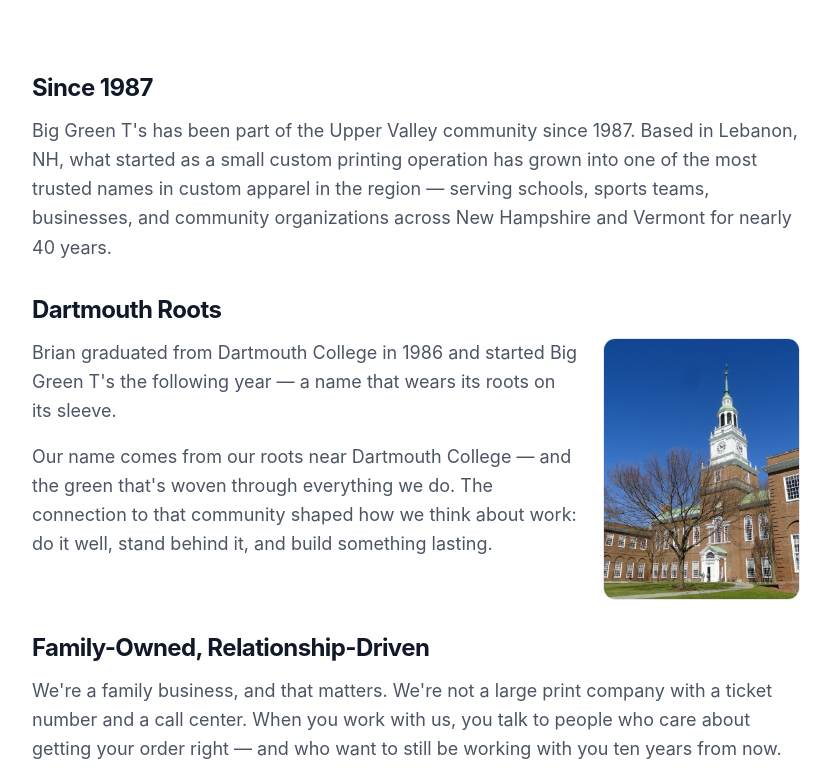
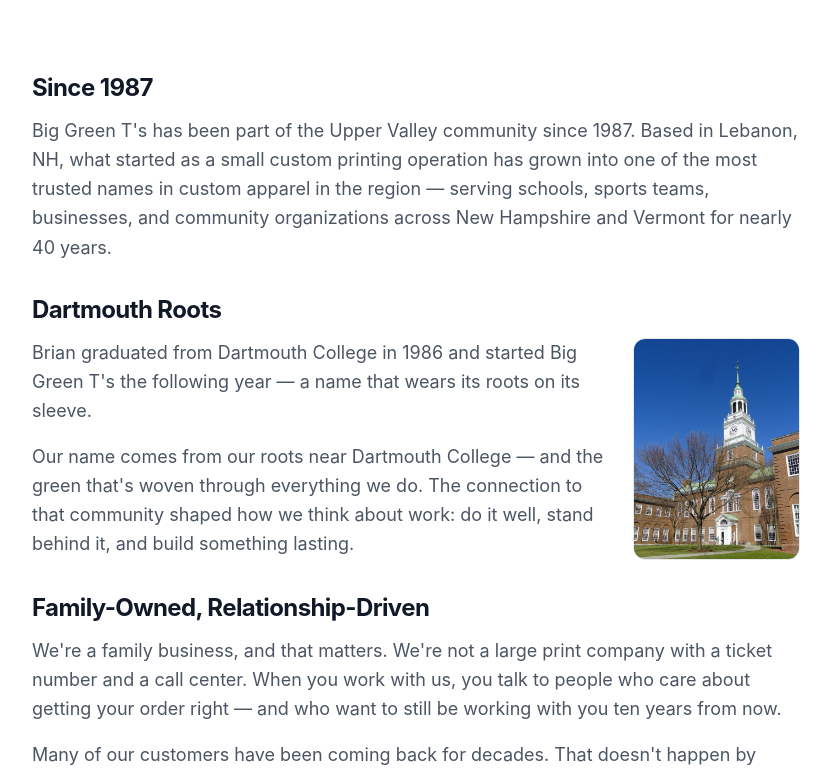
Before and after one commit to erich963/big-green-ts-site, a Next.js app: page /about in a window 1280 px wide. Shown: the part 421-1195 px from the top of the page, without its empty margins (120-951 px from the left). Built offline with nearby package versions, Linux system fonts and the light colour scheme.

Commit message:
Fix Dartmouth Campus image height to align with text block
Uses fixed h-[220px] w-auto so image scales proportionally
and self-start prevents it stretching beyond the text.

Co-Authored-By: Claude Sonnet 4.6 <noreply@anthropic.com>

```diff
--- a/app/about/page.tsx
+++ b/app/about/page.tsx
@@ -63,13 +63,13 @@ export default function AboutPage() {
                     do it well, stand behind it, and build something lasting.
                   </p>
                 </div>
-                <div className="rounded-xl overflow-hidden border border-gray-200 shrink-0">
+                <div className="rounded-xl overflow-hidden border border-gray-200 shrink-0 self-start">
                   <Image
                     src="/dartmouth-campus.jpg"
                     alt="Dartmouth College campus"
-                    width={800}
-                    height={1067}
-                    className="w-auto h-full max-h-[260px] object-contain"
+                    width={165}
+                    height={220}
+                    className="h-[220px] w-auto object-contain block"
                   />
                 </div>
               </div>
```
